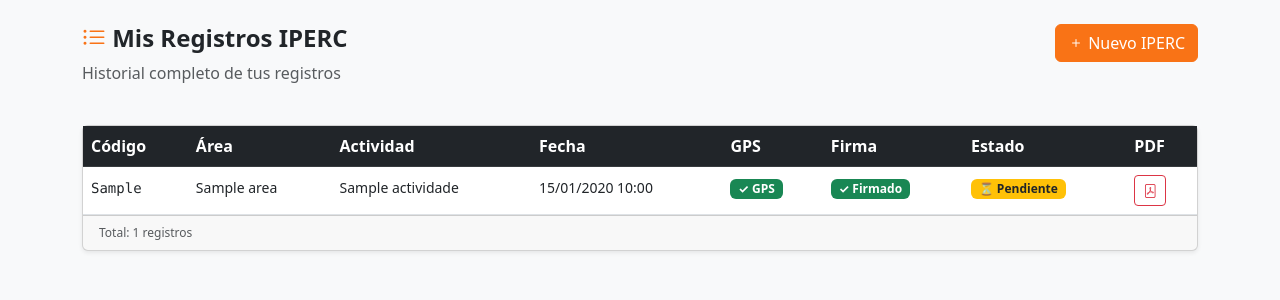
After one commit to fernandoestebannovoaavalos-star/iperc_android_api, a Flask app: template app/templates/main/mis_registros.html in a window 1280 px wide. The commit adds this page. Shown: the top 300 px of the page. Run offline with Flask 3, Linux system fonts and the light colour scheme; the template is opened without the code that fills it: values that come from a table or form of the project are taken from there, others are empty; tables that the repository leaves empty hold one stand-in row (values such as "Sample post").

Commit message:
pagina Mis Registros completa - historial del trabajador

```diff
--- a/app/models.py
+++ b/app/models.py
@@ -88,7 +88,7 @@ class RegistroIPERC(db.Model):
     area = db.relationship('Area', foreign_keys=[area_id])
     actividad = db.relationship('Actividad', foreign_keys=[actividad_id])
     registrado_por = db.relationship('Usuario', foreign_keys=[usuario_id])
-
+    firmas = db.relationship('FirmaDigital', backref='registro', lazy=True)
 
 class FirmaDigital(db.Model):
     __tablename__ = 'firmas_digitales'
--- a/app/templates/base.html
+++ b/app/templates/base.html
@@ -48,6 +48,12 @@
         <a href="{{ url_for('iperc.nuevo') }}" class="btn btn-outline-light btn-sm">
         <i class="bi bi-plus"></i> Nuevo IPERC
         </a>
+
+         <a href="{{ url_for('main.mis_registros') }}" class="btn btn-outline-light btn-sm">
+         <i class="bi bi-list-ul"></i> Mis Registros
+         </a>
+
+
         <span class="text-white">{{ current_user.nombre }}</span>
         <a href="{{ url_for('auth.logout') }}" class="btn btn-outline-light btn-sm">
         Salir
--- /dev/null
+++ b/app/templates/main/mis_registros.html
@@ -0,0 +1,98 @@
+{% extends 'base.html' %}
+{% block title %}Mis Registros{% endblock %}
+
+{% block content %}
+<div class="row mb-4">
+    <div class="col">
+        <h4 class="fw-bold">
+            <i class="bi bi-list-ul" style="color:#F97316;"></i>
+            Mis Registros IPERC
+        </h4>
+        <p class="text-muted">Historial completo de tus registros</p>
+    </div>
+    <div class="col-auto">
+        <a href="{{ url_for('iperc.nuevo') }}" class="btn btn-primary">
+            <i class="bi bi-plus"></i> Nuevo IPERC
+        </a>
+    </div>
+</div>
+
+{% if registros %}
+<div class="card shadow-sm">
+    <div class="card-body p-0">
+        <div style="overflow-x:auto;">
+        <table class="table table-hover mb-0">
+            <thead class="table-dark">
+                <tr>
+                    <th>Código</th>
+                    <th>Área</th>
+                    <th>Actividad</th>
+                    <th>Fecha</th>
+                    <th>GPS</th>
+                    <th>Firma</th>
+                    <th>Estado</th>
+                    <th>PDF</th>
+                </tr>
+            </thead>
+            <tbody>
+            {% for r in registros %}
+                <tr>
+                    <td><small class="font-monospace">{{ r.codigo }}</small></td>
+                    <td><small>{{ r.area.nombre }}</small></td>
+                    <td><small>{{ r.actividad.nombre }}</small></td>
+                    <td><small>{{ r.fecha_registro.strftime('%d/%m/%Y %H:%M') }}</small></td>
+                    <td>
+                        {% if r.geo_validado %}
+                            <span class="badge bg-success">✓ GPS</span>
+                        {% else %}
+                            <span class="badge bg-secondary">Sin GPS</span>
+                        {% endif %}
+                    </td>
+                    <td>
+                        {% if r.firmas %}
+                            <span class="badge bg-success">✓ Firmado</span>
+                        {% else %}
+                            <a href="{{ url_for('iperc.firmar', registro_id=r.id) }}"
+                               class="badge bg-warning text-dark">
+                                ✍ Firmar
+                            </a>
+                        {% endif %}
+                    </td>
+                    <td>
+                        {% if r.estado == 'aprobado' %}
+                            <span class="badge bg-success">✓ Aprobado</span>
+                        {% elif r.estado == 'pendiente' %}
+                            <span class="badge bg-warning text-dark">⏳ Pendiente</span>
+                        {% else %}
+                            <span class="badge bg-danger">⚠ Observado</span>
+                        {% endif %}
+                    </td>
+                    <td>
+                        <a href="{{ url_for('reportes.generar_pdf', registro_id=r.id) }}"
+                           class="btn btn-outline-danger btn-sm" target="_blank">
+                            <i class="bi bi-file-pdf"></i>
+                        </a>
+                    </td>
+                </tr>
+            {% endfor %}
+            </tbody>
+        </table>
+        </div>
+    </div>
+    <div class="card-footer text-muted" style="font-size:12px;">
+        Total: {{ registros|length }} registros
+    </div>
+</div>
+{% else %}
+<div class="card shadow-sm">
+    <div class="card-body text-center p-5">
+        <i class="bi bi-inbox" style="font-size:3rem;color:#ccc;"></i>
+        <h5 class="mt-3 text-muted">No tienes registros aún</h5>
+        <p class="text-muted">Registra tu primer IPERC antes de iniciar tu actividad</p>
+        <a href="{{ url_for('iperc.nuevo') }}" class="btn btn-primary">
+            <i class="bi bi-plus"></i> Crear primer IPERC
+        </a>
+    </div>
+</div>
+{% endif %}
+{% endblock %}
```
Also changed, not shown: app/main/routes.py (+8 -2 lines).
